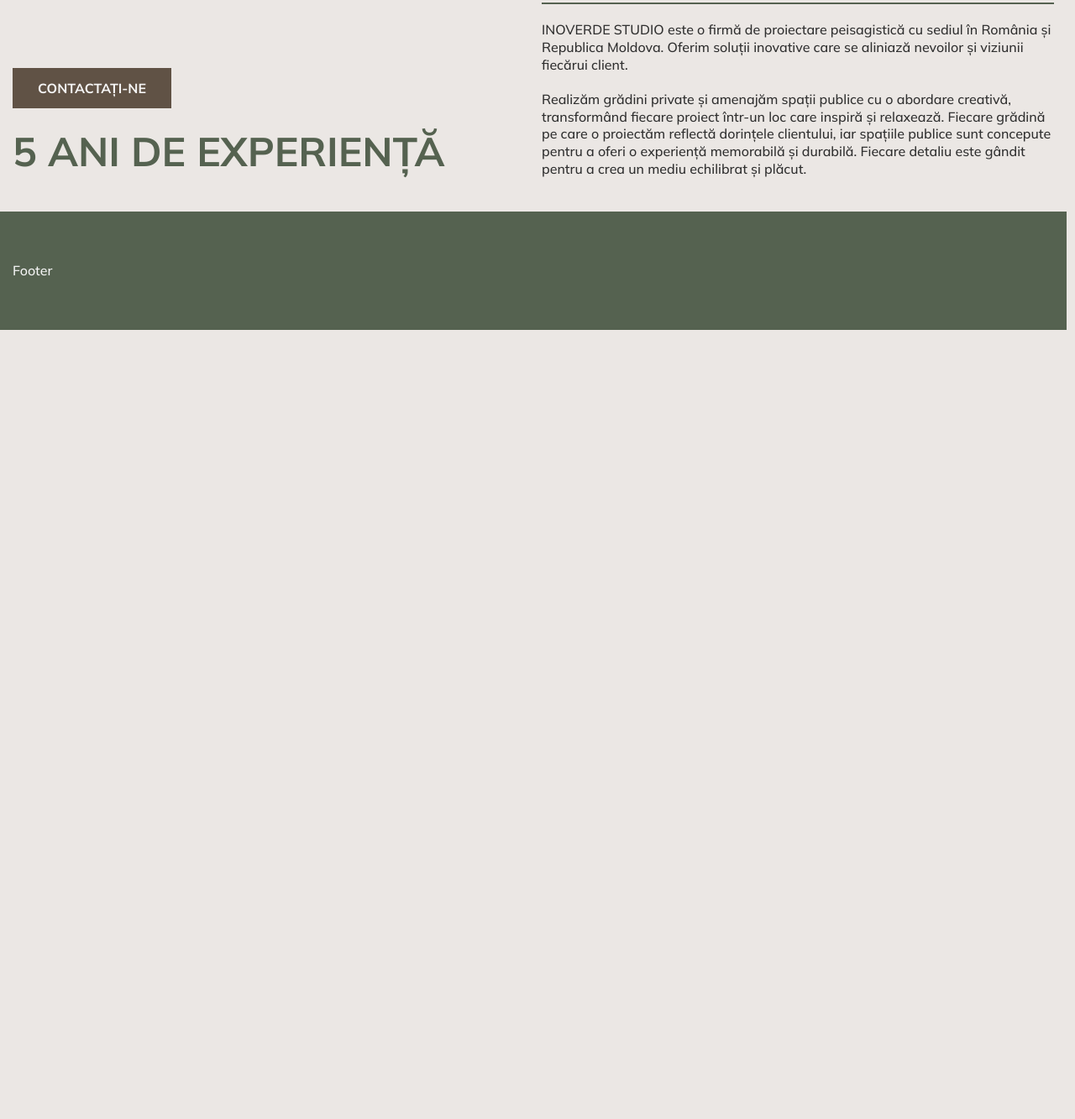
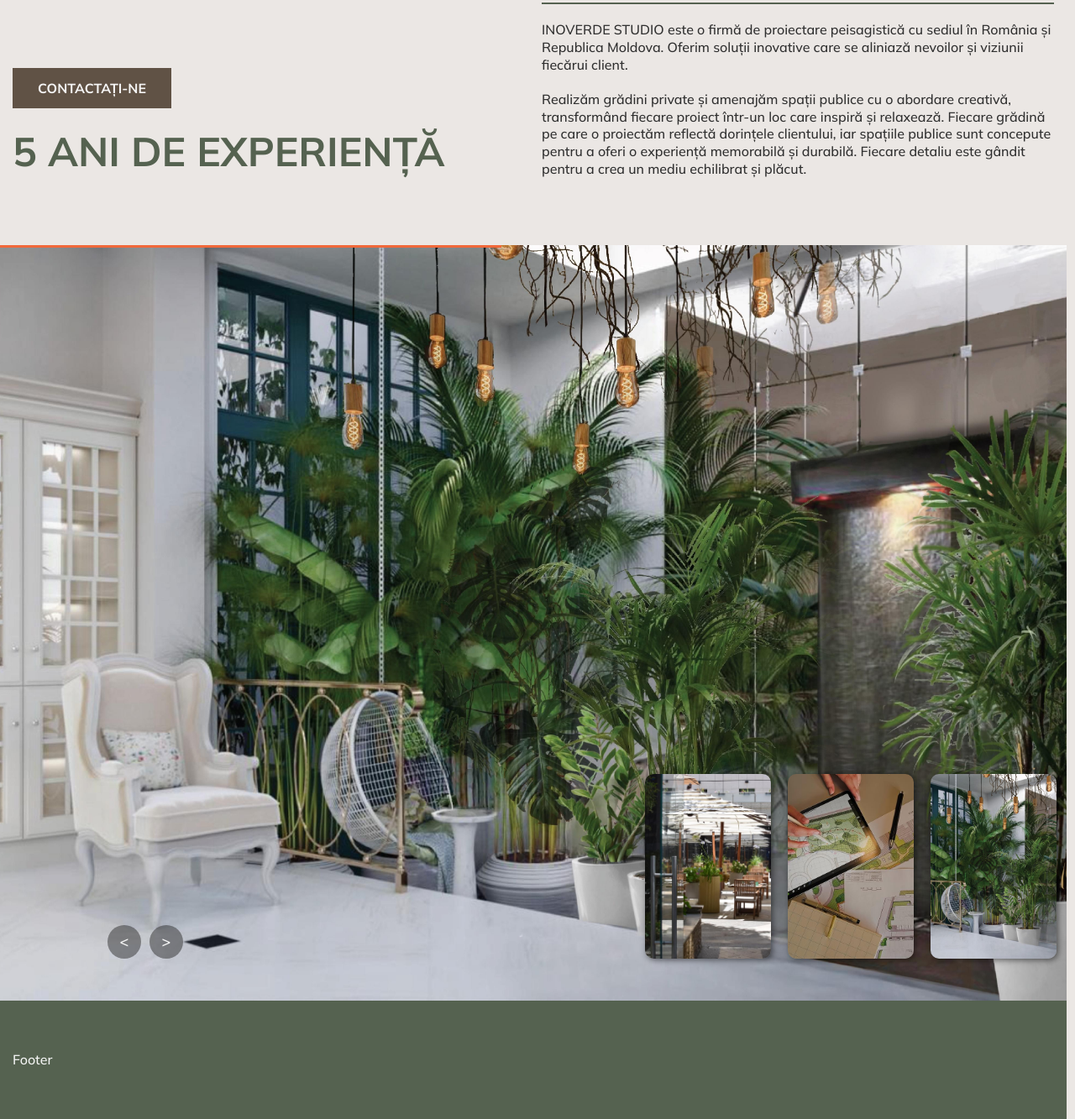
Before and after one commit to colocolov/inoverde, a website with bundled scripts: page inoverde/index.html in a window 1280 px wide. Shown: the part 2251-3584 px from the top of the page at 84% size. Before the commit the page ends 2644 px from the top, so only its background shows below. Built offline with nearby package versions, Linux system fonts and the light colour scheme.

Commit message:
add sec carousel

```diff
--- a/inoverde/index.html
+++ b/inoverde/index.html
@@ -6,9 +6,9 @@
   <meta name="viewport" content="width=device-width, initial-scale=1.0, maximum-scale=1.0, minimum-scale=1.0">
   <meta name="theme-color" content="#111111">
   <!-- подключение стилей -->
-  <link rel="stylesheet" href="css/style.min.css?ver=03241650">
+  <link rel="stylesheet" href="css/style.min.css?ver=03251452">
   <!-- подключение скриптов -->
-  <script defer src="js/main.min.js?ver=03241650"></script>
+  <script defer src="js/main.min.js?ver=03251452"></script>
   <!-- подключение favicon -->
   <!-- <link rel="icon" href="images/favicon/favicon.svg" />
   <link rel="apple-touch-icon" href="apple-touch-icon.png" />
@@ -73,7 +73,7 @@
       </div>
     </div><!-- /.hero__intro -->
 
-    <div class="hero__bottom" data-step-delay="0.3">
+    <div class="hero__bottom" data-scroll-animation data-step-delay="0.3">
       <div class="hero__item animated-item">
         <div class="animated-block" data-direction="up">
           Filosofia noastră se bazează pe crearea unor peisaje ce reflectă armonia dintre natură și nevoile umane.
@@ -121,7 +121,7 @@
 
       <div class="about__right">
         <div class="about__name">ANA VIȚA</div>
-        <div class="about__wrap" data-step-delay="0.9">
+        <div class="about__wrap" data-scroll-animation data-step-delay="0.9">
           <div class="about__found">Fondatoarea <span>INOVERDE STUDIO</span></div>
           <div class="about__item animated-item">
             <div class="animated-block" data-direction="down">Ana Vița este fondatoarea INOVERDE STUDIO, îmbină cu
@@ -178,6 +178,46 @@
 
   </div><!-- /.about__container -->
 </section><!-- /.about -->
+      <section class="carousel" data-running="3000" data-autonext="3500">
+  <div class="carousel__list">
+
+    <div class="carousel__list-item">
+      <img src="images/bg/hero.jpg" loading="lazy" width="" height="" alt="">
+    </div><!-- /.carousel__item -->
+
+    <div class="carousel__list-item">
+      <img src="images/bg/photo.jpg" loading="lazy" width="" height="" alt="">
+    </div><!-- /.carousel__item -->
+
+    <div class="carousel__list-item">
+      <img src="images/bg/carousel.jpg" loading="lazy" width="" height="" alt="">
+    </div><!-- /.carousel__item -->
+  </div>
+  <!-- /.carousel__list -->
+
+  <div class="carousel__thumbnail">
+    <div class="carousel__thumbnail-item">
+      <img src="images/bg/hero.jpg" loading="lazy" width="" height="" alt="">
+    </div>
+    <div class="carousel__thumbnail-item">
+      <img src="images/bg/photo.jpg" loading="lazy" width="" height="" alt="">
+    </div>
+    <div class="carousel__thumbnail-item">
+      <img src="images/bg/carousel.jpg" loading="lazy" width="" height="" alt="">
+    </div>
+  </div>
+  <!-- /.carousel__thumbnail -->
+
+  <div class="carousel__arrows">
+    <button id="prev">
+      < </button>
+        <button id="next"> > </button>
+  </div>
+  <!-- /.carousel__arrows -->
+
+  <div class="carousel__time"></div>
+
+</section><!-- /.carousel -->
 
     </main>
 
--- a/src/js/main.js
+++ b/src/js/main.js
@@ -5,6 +5,7 @@
 import "./modules/nav.js";
 import "./modules/AnimateText.js";
 import "./modules/dinam-adap.js";
+import "./modules/carousel.js";
 //import "./modules/main-slider.js";
 
 //import "./modules/modal.js";
--- /dev/null
+++ b/src/js/modules/carousel.js
@@ -0,0 +1,69 @@
+let nextDom = document.getElementById('next');
+let prevDom = document.getElementById('prev');
+
+let carouselDom = document.querySelector('.carousel');
+let SliderDom = carouselDom.querySelector('.carousel__list');
+let thumbnailBorderDom = document.querySelector('.carousel__thumbnail');
+let thumbnailItemsDom = thumbnailBorderDom.querySelectorAll('.carousel__thumbnail-item');
+let timeDom = document.querySelector('.carousel__time2');
+
+thumbnailBorderDom.appendChild(thumbnailItemsDom[0]);
+let timeRunning = parseInt(carouselDom.dataset.running) || 3000;
+let timeAutoNext = parseInt(carouselDom.dataset.autonext) || 5000;
+
+// 1. Заменяем старый код автопрокрутки на новый
+let autoPlayInterval;
+
+console.log(timeRunning);
+
+function startAutoPlay() {
+    autoPlayInterval = setInterval(() => {
+        nextDom.click();
+    }, timeAutoNext);
+}
+
+function stopAutoPlay() {
+    clearInterval(autoPlayInterval);
+}
+
+nextDom.onclick = function(){
+    showSlider('next');
+}
+
+prevDom.onclick = function(){
+    showSlider('prev');
+}
+
+// 2. Инициализация автопрокрутки
+startAutoPlay();
+
+// 3. Добавляем обработчики для паузы при наведении
+carouselDom.addEventListener('mouseenter', stopAutoPlay);
+carouselDom.addEventListener('mouseleave', startAutoPlay);
+
+let runTimeOut;
+function showSlider(type){
+    let  SliderItemsDom = SliderDom.querySelectorAll('.carousel__list-item');
+    let thumbnailItemsDom = document.querySelectorAll('.carousel__thumbnail-item');
+
+    if(type === 'next'){
+        SliderDom.appendChild(SliderItemsDom[0]);
+        thumbnailBorderDom.appendChild(thumbnailItemsDom[0]);
+        carouselDom.classList.add('next');
+    }else{
+        SliderDom.prepend(SliderItemsDom[SliderItemsDom.length - 1]);
+        thumbnailBorderDom.prepend(thumbnailItemsDom[thumbnailItemsDom.length - 1]);
+        carouselDom.classList.add('prev');
+    }
+    clearTimeout(runTimeOut);
+    runTimeOut = setTimeout(() => {
+        carouselDom.classList.remove('next');
+        carouselDom.classList.remove('prev');
+    }, timeRunning);
+
+    // 4. Удаляем старый код автопрокрутки (эти строки больше не нужны)
+    // clearTimeout(runNextAuto);
+    // runNextAuto = setTimeout(() => {
+    //     nextDom.click();
+    // }, timeAutoNext)
+}
--- a/src/sass/components/_menu.sass
+++ b/src/sass/components/_menu.sass
@@ -69,7 +69,7 @@
           // padding: 7px
           // border: 1px solid $white
 
-    // submenu TEST
+    //  ----------  submenu TEST
     & li a
       padding: 10px
       display: flex
@@ -113,7 +113,8 @@
       max-height: 500px
       opacity: 1
       pointer-events: initial
-      top: 60px
+      //  ---------- ОТСТУП ПОДМЕНЮ
+      top: 40px
       transition: top 0.3s
       @include mediaPhone
         top: 0
@@ -124,6 +125,7 @@
       @include mediaPhone
         border: none
         & a
+          color: inherit
           padding-left: 40px
 
   &__item
@@ -282,6 +284,8 @@
   &-languages
     & li a::after
       top: 0 !important
+    & ul li a
+      color: $white !important
     @include mediaPhone
       align-self: flex-end
       order: 1
--- a/src/sass/home/_about.sass
+++ b/src/sass/home/_about.sass
@@ -1,6 +1,6 @@
 .about
   padding-top: var(--sectionPaddingTop)
-  padding-bottom: var(--sectionPaddingBottom)
+  padding-bottom: 80px
 
   &__container
   &__inner
--- /dev/null
+++ b/src/sass/home/_carousel.sass
@@ -0,0 +1,150 @@
+.carousel
+  width: 100vw
+  height: 900px
+  overflow: hidden
+  position: relative
+
+  // effect next click
+  &.next .carousel__list .carousel__list-item:nth-child(1) img
+    width: 150px
+    height: 220px
+    position: absolute
+    left: 50%
+    bottom: 50px
+    border-radius: 20px
+    animation: showImage 0.5s linear 1 forwards
+  &.next .carousel__thumbnail .carousel__thumbnail-item:nth-last-child(1)
+    // width: 0
+    overflow: hidden
+    animation: showThumbnail 0.5s linear 1 forwards
+  &.next .carousel__thumbnail
+    // transform: translateX(150px)
+    animation: transforThumbnail 0.5s linear 1 forwards
+
+  // effect prev click
+  &.prev .carousel__list .carousel__list-item
+    img
+      z-index: 100
+    &:nth-child(2)
+      z-index: 2
+      img
+        position: absolute
+        left: 0
+        bottom: 0
+        animation: outImage 0.5s linear 1 forwards
+  &.prev .carousel__thumbnail .carousel__thumbnail-item:nth-child(1)
+    // width: 0
+    overflow: hidden
+    opacity: 0
+    animation: showThumbnail 0.5s linear 1 forwards
+
+  &.next .carousel__time,
+  &.prev .carousel__time
+    animation: runningTime 3s linear 1 forwards
+
+  &__list-item
+    width: 100%
+    height: 100%
+    position: absolute
+    inset: 0 0 0 0
+    img
+      width: 100%
+      height: 100%
+      object-fit: cover
+    &:nth-child(1)
+      z-index: 1
+
+  &__thumbnail
+    position: absolute
+    bottom: 50px
+    left: 60%
+    width: max-content
+    z-index: 100
+    display: flex
+    gap: 20px
+    &-item
+      width: 150px
+      height: 220px
+      flex-shrink: 0
+      position: relative
+      overflow: hidden
+      border-radius: 10px
+      box-shadow: 2px 2px 7px 0 rgba(0, 0, 0, 0.5)
+      transition: transform 0.5s ease-in
+      cursor: pointer
+      img
+        width: 100%
+        height: 100%
+        object-fit: cover
+      @media (any-hover: hover) and (pointer: fine)
+        &:hover
+          transform: scale(1.01)
+
+  &__arrows
+    position: absolute
+    // top: 80%
+    bottom: 50px
+    left: 10%
+    width: 150px
+    max-width: 30%
+    display: flex
+    gap: 10px
+    align-items: center
+    // z-index: 101
+    button
+      width: 40px
+      height: 40px
+      border-radius: 50%
+      background-color: rgba($black, 0.5)
+      border: none
+      color: $white
+      font-weight: 600
+      font-size: large
+      transition: all 0.5s ease-in
+      z-index: 100
+      // pointer-events: none
+      cursor: pointer
+      @media (any-hover: hover) and (pointer: fine)
+        &:hover
+          background-color: $white
+          color: rgba($black, 0.5)
+
+  &__time
+    position: absolute
+    z-index: 1000
+    width: 0%
+    height: 3px
+    background-color: #f1683a
+    left: 0
+    top: 0
+
+@keyframes showImage
+  to
+    width: 100%
+    height: 100%
+    left: 0
+    bottom: 0
+    border-radius: 0
+
+@keyframes showThumbnail
+  from
+    width: 0
+    opacity: 0
+
+@keyframes transforThumbnail
+  from
+    transform: translateX(150px)
+
+@keyframes outImage
+  to
+    width: 150px
+    height: 220px
+    left: 50%
+    bottom: 50px
+    border-radius: 10px
+
+@keyframes runningTime
+  from
+    width: 100%
+  to
+    width: 0
--- a/src/sass/style.sass
+++ b/src/sass/style.sass
@@ -42,6 +42,7 @@
 @import 'home/photo'
 @import 'components/basic/parallax'
 @import 'home/about'
+@import 'home/carousel'
 
 // подключение стилей подвала
 @import 'components/footer'
```
Also changed, not shown: inoverde/contacts.html (+2 -2 lines), inoverde/docs.html (+2 -2 lines), src/html/home/about.html (+1 -1 lines), src/html/home/carousel.html (added, +40 -0 lines), src/html/home/hero.html (+1 -1 lines), src/index.html (+1 -0 lines), src/js/modules/AnimateText.js (+7 -12 lines), inoverde/css/style.css, inoverde/css/style.min.css, inoverde/images/bg/carousel.jpg (added), inoverde/js/main.min.js, 1 other file.
